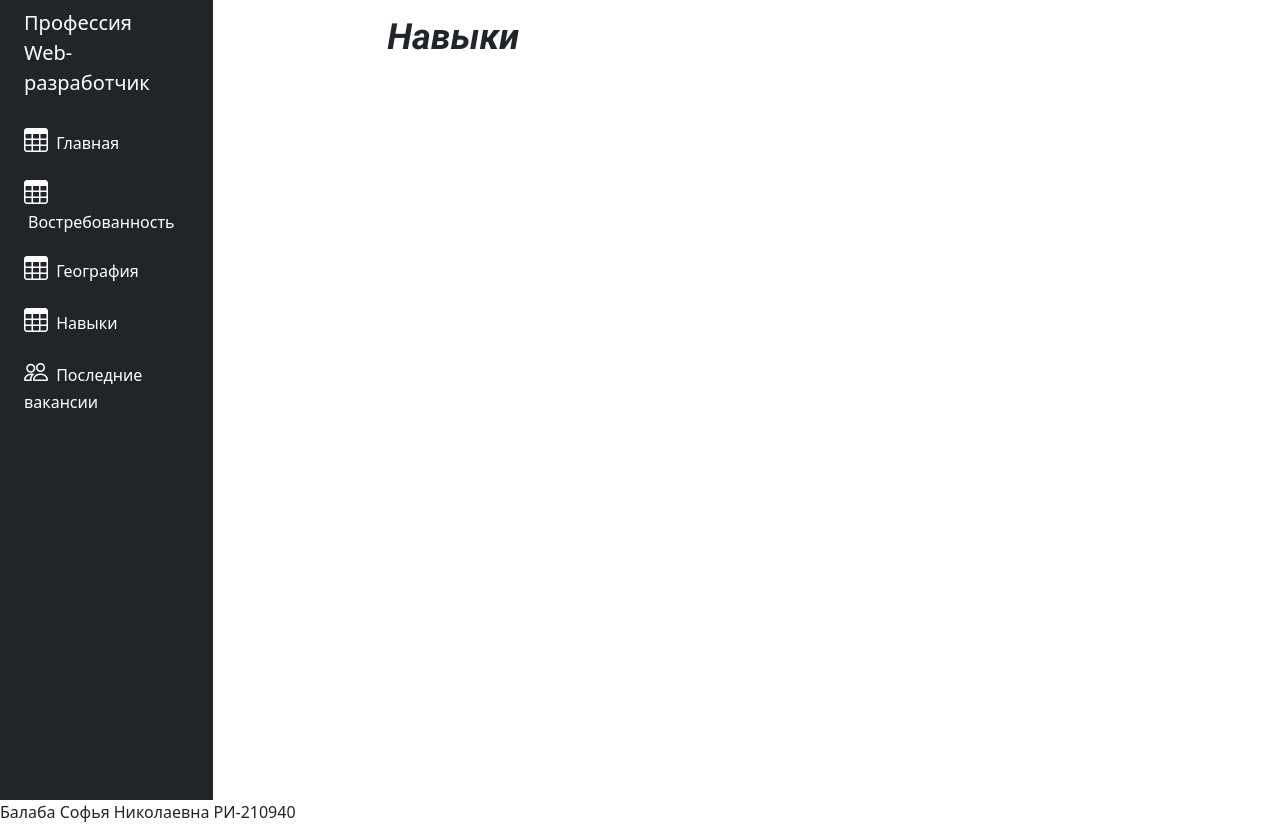
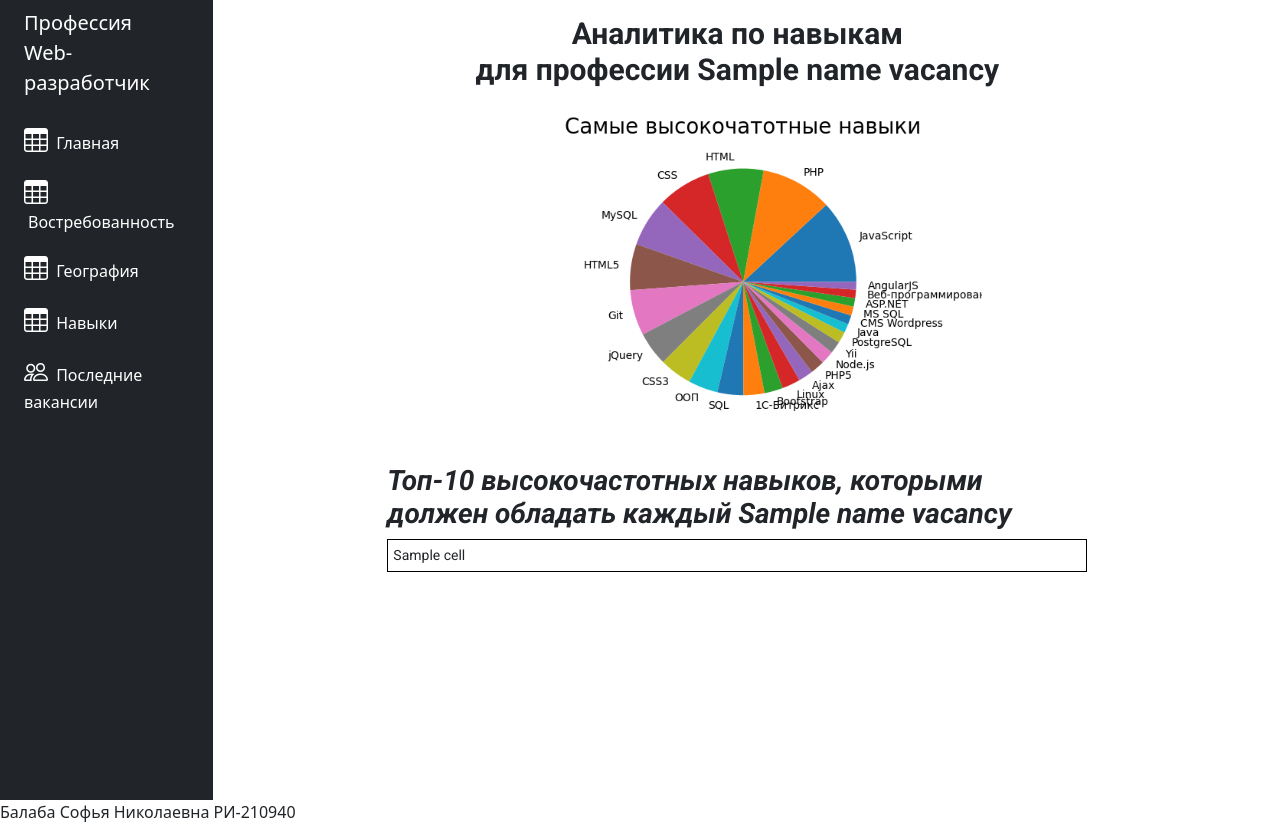
Before and after one commit to SfBalaba/TP_project, a Django app: template analytics/main/templates/main/skills.html in a window 1280 px wide. Run offline with Django 4.2, Linux system fonts and the light colour scheme; the template is opened without the code that fills it: most values are stand-ins (such as "Sample title", 1, 10 or a date in 2020); some libraries are stand-ins or nearby versions.

Commit message:
add skills statistics

```diff
--- a/analytics/analytics/settings.py
+++ b/analytics/analytics/settings.py
@@ -9,7 +9,7 @@ https://docs.djangoproject.com/en/4.1/topics/settings/
 For the full list of settings and their values, see
 https://docs.djangoproject.com/en/4.1/ref/settings/
 """
-
+import os
 from pathlib import Path
 
 # Build paths inside the project like this: BASE_DIR / 'subdir'.
@@ -106,6 +106,7 @@ USE_I18N = True
 
 USE_TZ = True
 
+STATICFILES_DIRS = (os.path.join(BASE_DIR,'static/'),)
 
 # Static files (CSS, JavaScript, Images)
 # https://docs.djangoproject.com/en/4.1/howto/static-files/
--- a/analytics/main/templates/main/skills.html
+++ b/analytics/main/templates/main/skills.html
@@ -1,7 +1,50 @@
 {% extends 'main/base.html'%}
-{% block title %}Востребованность{% endblock %}
+
+{% block title %}Навыки{% endblock %}
 
 {% block content %}
-<h3>Навыки</h3>
+<style>
+        body p{
 
+            text-align: center;
+        }
+        table {
+            border-collapse: collapse;
+            width: 100%;
+        }
+        th, td {
+            font-family: 'Roboto', sans-serif;
+            font-size: 14px;
+            font-weight: 400;
+            border: 1px solid black;
+            padding: 5px;
+        }
+        body h1, h2{
+            font-family: 'Roboto', sans-serif;
+            font-size: 30px;
+            font-weight: 700;
+        }
+        body h2{
+            font-style: italic;
+            font-size: 28px;
+        }
+
+    </style>
+<h1 style="text-align: center;">Аналитика по навыкам<br> для профессии {{ name_vacancy }}</h1>
+<img style="width:70%; display: block; margin: 0 auto;" src="../../static/img/graph3.png">
+<h2>Топ-10 высокочастотных навыков, которыми должен обладать каждый {{ name_vacancy }}</h2>
+<table style="border-collapse: collapse; width: 100%;">
+        {% for row in excel_data %}
+        <tr>
+             {% for cell in row %}
+            {% if cell == "None"%}
+                <td style="border: 1px solid black; padding: 5px;"></td>
+            {% else %}
+                <td style="border: 1px solid black; padding: 5px;">{{ cell }}</td>
+            {% endif%}
+                {% endfor %}
+        </tr>
+        {% endfor %}
+
+    </table>
 {% endblock %}
```
Also changed, not shown: analytics/main/views.py (+23 -2 lines), analytics/main/static/img/graph3.png (added), 1 other file.
